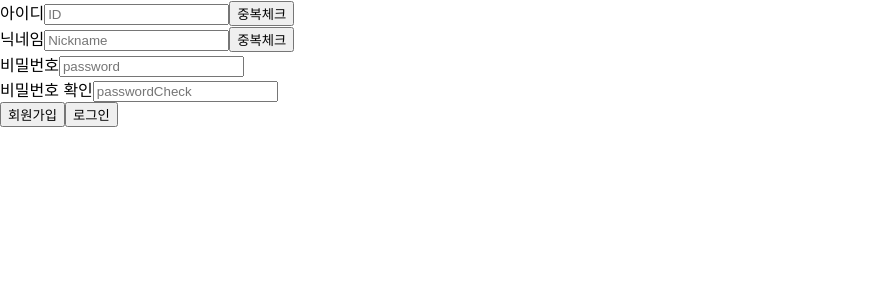
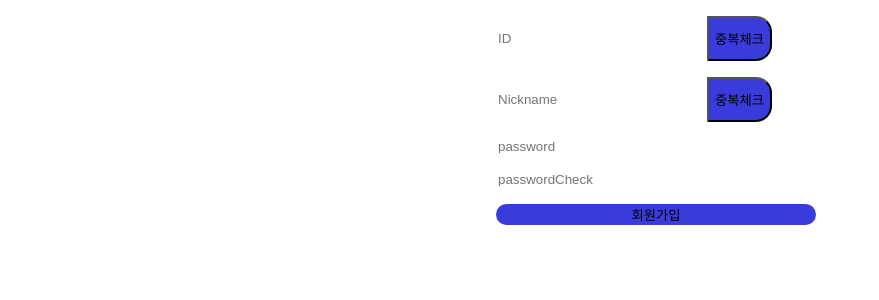
Before and after one commit to zeze88/sun, a React (Create React App) app: page /signup in a window 1280 px wide. Shown: the top 300 px of the page, without its empty margins (0-879 px from the left). Built offline with nearby package versions, Linux system fonts and the light colour scheme.

Commit message:
Login 페이지 수정

```diff
--- a/src/App.css
+++ b/src/App.css
@@ -1,5 +1,9 @@
 .App {
   text-align: center;
+}
+
+input[type="radio"] {
+  display: none;
 }
 
 .App-logo {
--- a/src/page/Login.js
+++ b/src/page/Login.js
@@ -2,7 +2,7 @@ import React from "react";
 import { useDispatch } from "react-redux";
 import { actionsCreators as userActions } from "../redux/modules/user";
 import styled from "styled-components";
-import { setToken } from "../shared/token";
+import Signup from "./Signup";
 
 const Login = (props) => {
     const {history} = props
@@ -27,14 +27,18 @@ const Login = (props) => {
             <Text>Sign in to your account</Text>
             <Sign>
                 <Switch>
-                <input  onChange={ e => {setCheck(e.target.value)}} type="radio" name="select" value="login" ></input>
-                <label> 로그인 </label>
-
-                <input onChange={ e => {setCheck(e.target.value)}} type="radio" name="select" value="signup"></input>
-                <label >회원가입</label>
-
-                <input onChange={ e => {setCheck(e.target.value)}} type="radio" name="select" value="forget"></input>
-                <label >비밀번호 찾기</label>
+                    <label style={{textAlign:"left"}}>
+                        <input style={{display:"none"}} onChange={ e => {setCheck(e.target.value)}} type="radio" name="select" value="login"/>
+                        로그인
+                    </label>
+                    <label style={{textAlign:"left"}}>
+                        <input style={{display:"none"}} onChange={ e => {setCheck(e.target.value)}} type="radio" name="select" value="signup" />
+                        회원가입
+                    </label>
+                    <label style={{textAlign:"right"}}>
+                        <input style={{display:"none"}} onChange={ e => {setCheck(e.target.value)}} type="radio" name="select" value="forget" />
+                        비밀번호 찾기
+                    </label>
                 </Switch>
                 {
                     check === "login" ?
@@ -42,19 +46,11 @@ const Login = (props) => {
                     <InputDiv transform= "translate(rotate(45deg))">
                     <input type="text" placeholder="ID입력" onChange={e => {setUsername(e.target.value)}} />
                     <input type="password" placeholder="Password입력" onChange={e => {setPassword(e.target.value)}} />
-                    <button onClick={login}>로그인</button>
+                    <Button onClick={login}>Sign in</Button>
                     </InputDiv>
                 </Signin>
                 : check === "signup"
-                ?   <Signup>
-                    <InputDiv>
-                        <input></input>
-                    </InputDiv>
-                    <InputDiv>
-                        <input></input>
-                    </InputDiv>
-                    <button onClick={() => {history.push('/signup')}}>회원가입</button>
-                </Signup>
+                ?  <Signup />
                 :
                 <Forget>
                     <input></input>
@@ -68,7 +64,9 @@ const Login = (props) => {
 const Container = styled.div`
 width : 100%;
 height : 100%;
-min-height : 1905px;
+min-width : 1900px;
+min-height : 940px;
+background: linear-gradient( #393bdb,  #aaabed);
 `;
 
 const Logo = styled.div`
@@ -100,18 +98,11 @@ const Sign = styled.div`
 `;
 
 const Switch = styled.div`
-    position: relative;
-    width : 20rem;
-    padding: 0 1rem;
+    width : 100%;
 `;
 
 const Signin = styled.div`
 
-`;
-
-const Signup = styled.div`
-
-line-height : 1rem;
 `;
 
 const Forget = styled.div`
@@ -120,7 +111,11 @@ line-height : 1rem;
 `;
 
 const InputDiv = styled.div`
+width : 100%
+`;
 
+const Button = styled.button`
+width : 100%;
 `;
 
 export default Login;
--- a/src/page/Signup.js
+++ b/src/page/Signup.js
@@ -56,54 +56,92 @@ function Signup (props) {
         setIsCheckNickname(false);
     }
     return (
-        <>
-            <div>
-                <div>
-                    <span>아이디</span>
-                    <input
+        <Container>
+                <Grid>
+                    <Input1
                     type="text"
                     placeholder="ID"
                     onChange={(e) => {
                         setUsername(e.target.value);
                     }}
                     />
-                    <button onClick={checkUsername} >중복체크</button>
-                </div>
-                <div>
-                    <span>닉네임</span>
-                    <input
+                    <CheckButton onClick={checkUsername} >중복체크</CheckButton>
+                </Grid>
+                <Grid>
+                    <Input1
                     type="text"
                     placeholder="Nickname"
                     onChange={(e) => {
                         setNickname(e.target.value);
                     }}
                     />
-                    <button onClick={checkNickname} >중복체크</button>
-                </div>
-                <div>
-                    <span>비밀번호</span>
-                    <input
+                    <CheckButton onClick={checkNickname}>중복체크</CheckButton>
+                </Grid>
+                <Grid>
+                    <Input2
                     type="password"
                     placeholder="password"
                     onChange={(e) => {
                         setPassword(e.target.value);
                     }}
                     />
-                </div>
-                <div>
-                    <span>비밀번호 확인</span>
-                    <input
+                </Grid>
+                <Grid>
+                    <Input2
                     type="password"
                     placeholder="passwordCheck"
                     onChange={(e) => {
                         setCheckPassword(e.target.value);
                     }}
                     />
-                </div>
-                <button onClick={signup}>회원가입</button>
-                <button onClick={() => {history.push('/login')}}>로그인</button>
-            </div>
-        </>
+                </Grid>
+                <Grid>
+                    <SignupButtom onClick={signup}>회원가입</SignupButtom>
+                </Grid>
+        </Container>
     );
 }
+
+const Container = styled.div`
+    width : 20rem;
+    margin : auto;
+    text-align : center;
+    align-items : center;
+    justify-content : center;
+`;
+
+const Grid = styled.div`
+width : 100%;
+display : flex;
+margin : 1rem;
+`;
+
+const Input1 = styled.input`
+width: 65%;
+border-top-left-radius : 1rem;
+border-bottom-left-radius : 1rem;
+border : 0px solid black;
+`;
+
+const Input2 = styled.input`
+width: 100%;
+border-radius : 1rem;
+border : 0px solid black;
+`;
+
+const CheckButton = styled.button`
+border-top-right-radius : 1rem;
+border-bottom-right-radius : 1rem;
+height: 2.8rem;
+margin-left: -1px;
+background-color: #393bdb;
+`;
+
+const SignupButtom = styled.button`
+width : 100%;
+border-radius : 1rem;
+border : 0px solid black;
+background-color: #393bdb;
+`;
+
 export default Signup;
```
